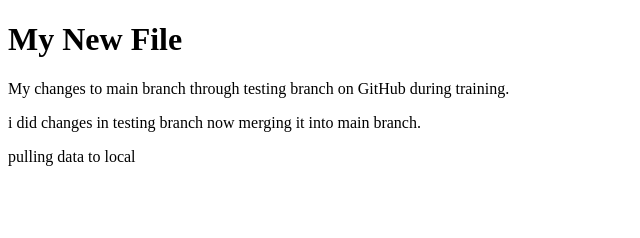
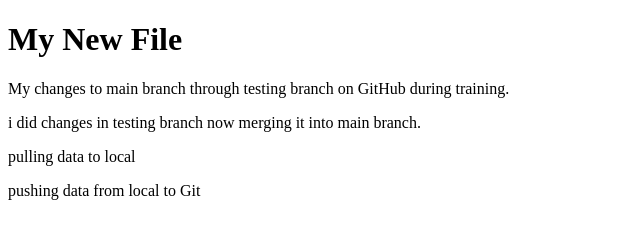
Before and after one commit to arsalan460/PseudoSquareTraining, a plain HTML site: page index.html in a window 1280 px wide. Shown: the whole page, without its empty margins (0-640 px from the left). Drawn offline with Linux system fonts and the light colour scheme.

Commit message:
updated, pushing
pushing data

```diff
--- a/index.html
+++ b/index.html
@@ -8,6 +8,7 @@
 <p>i did changes in testing branch now merging it into main branch.</p>
 
   <p> pulling data to local </p>
+  <p> pushing data from local to Git </p>
 
 </body>
 </html>
```
